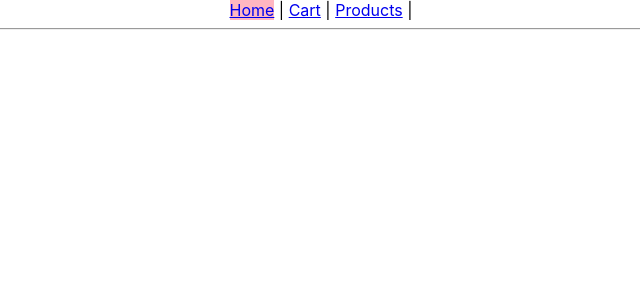
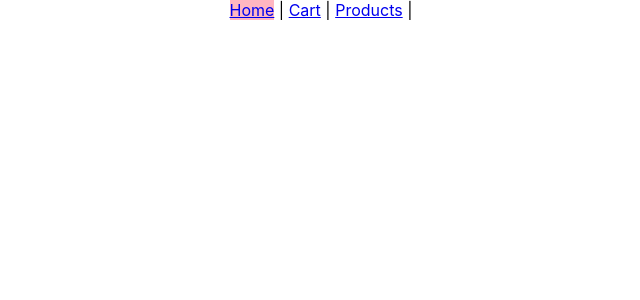
Before and after one commit to vishakahegde/Chipsies, a React (Create React App) app: page / in a window 1280 px wide. Shown: the top 300 px of the page, without its empty margins (319-959 px from the left). Built offline with nearby package versions, Linux system fonts and the light colour scheme.

Commit message:
Add switch to App.js

```diff
--- a/src/App.js
+++ b/src/App.js
@@ -1,12 +1,21 @@
-import React from 'react';
-import './App.css';
-import Navbar from "./components/Navbar"
+import React from "react";
+import "./App.css";
+import Navbar from "./components/Navbar";
+import { Switch, Route } from "react-router-dom";
+import CartPage from "./Pages/CartPage";
+import HomePage from "./Pages/HomePage";
+import ProductPage from "./Pages/ProductPage";
 
 function App() {
   return (
     <div className="App">
-      <Navbar/>
-<hr></hr>
+      <Navbar />
+      {/* <hr></hr>
+      <Switch>
+        <Route path="/CartPage" component={CartPage}/>
+        <Route path="/ProductPage" component={ProductPage}/>
+        <Route exact path="/" component={HomePage}/>
+      </Switch> */}
     </div>
   );
 }
```
